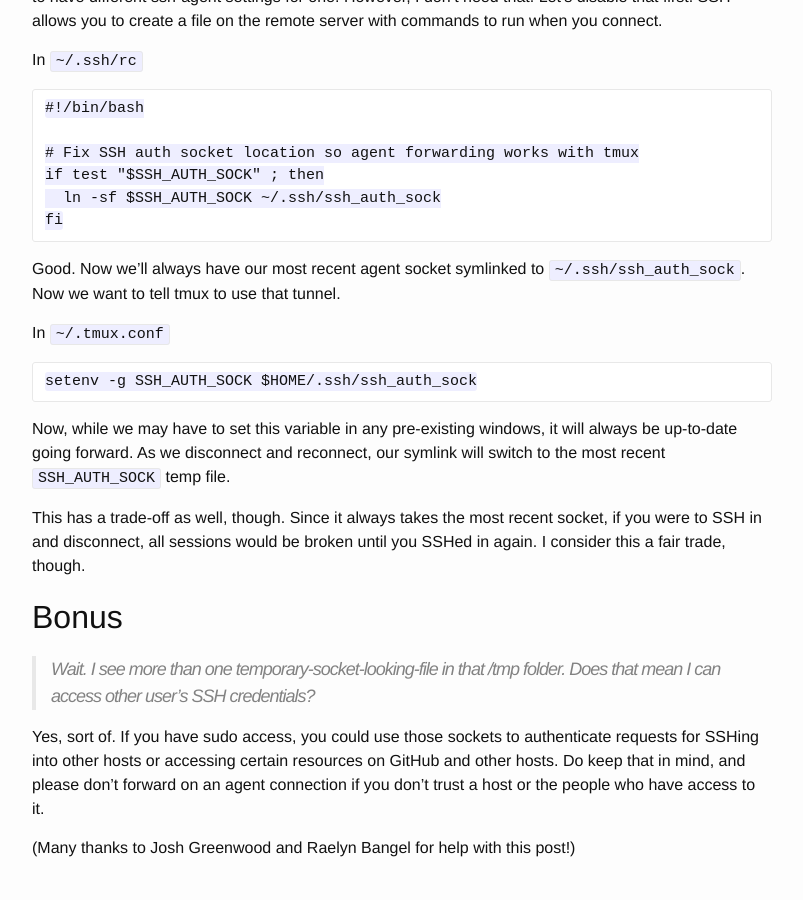
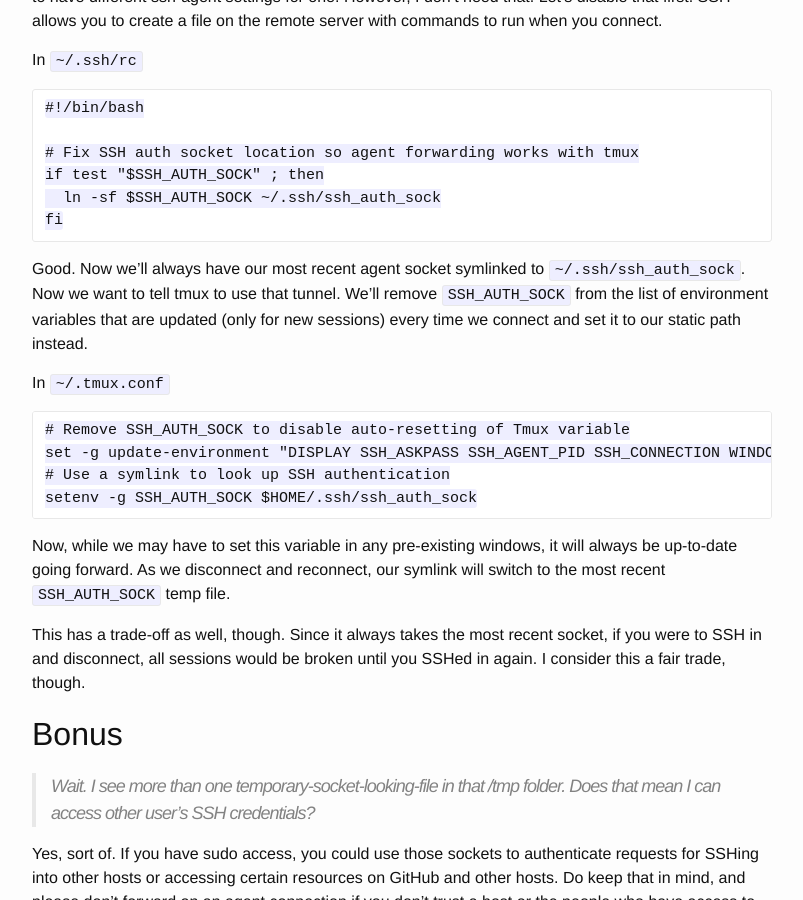
Before and after one commit to McPolemic/McPolemic.github.io, a Jekyll site: the page built from _posts/2016-10-21-reconciling-tmux-and-ssh-agent-forwarding.md, in a window 1280 px wide and 900 px high, scrolled down 2000 px. Shown: the whole window, without its empty margins (238-1041 px from the left). Built offline with Jekyll 4.4.1, drawn with Linux system fonts in a browser that asks for light colours; comment, search, counter and statistics services are not loaded.

Commit message:
Fix up a tmux.conf script error
By default, tmux keeps a list of variables (accessible with `update-environment`) that it automatically sets every time you join. SSH_AUTH_SOCK is one of those variables. We want to remove it so we can set it ourselves.

```diff
--- a/_posts/2016-10-21-reconciling-tmux-and-ssh-agent-forwarding.md
+++ b/_posts/2016-10-21-reconciling-tmux-and-ssh-agent-forwarding.md
@@ -64,10 +64,13 @@ In `~/.ssh/rc`
       ln -sf $SSH_AUTH_SOCK ~/.ssh/ssh_auth_sock
     fi
 
-Good. Now we'll always have our most recent agent socket symlinked to `~/.ssh/ssh_auth_sock`. Now we want to tell tmux to use that tunnel.
+Good. Now we'll always have our most recent agent socket symlinked to `~/.ssh/ssh_auth_sock`. Now we want to tell tmux to use that tunnel. We'll remove `SSH_AUTH_SOCK` from the list of environment variables that are updated (only for new sessions) every time we connect and set it to our static path instead.
 
 In `~/.tmux.conf`
 
+    # Remove SSH_AUTH_SOCK to disable auto-resetting of Tmux variable
+    set -g update-environment "DISPLAY SSH_ASKPASS SSH_AGENT_PID SSH_CONNECTION WINDOWID XAUTHORITY"
+    # Use a symlink to look up SSH authentication
     setenv -g SSH_AUTH_SOCK $HOME/.ssh/ssh_auth_sock
 
 Now, while we may have to set this variable in any pre-existing windows, it will always be up-to-date going forward. As we disconnect and reconnect, our symlink will switch to the most recent `SSH_AUTH_SOCK` temp file.
```
